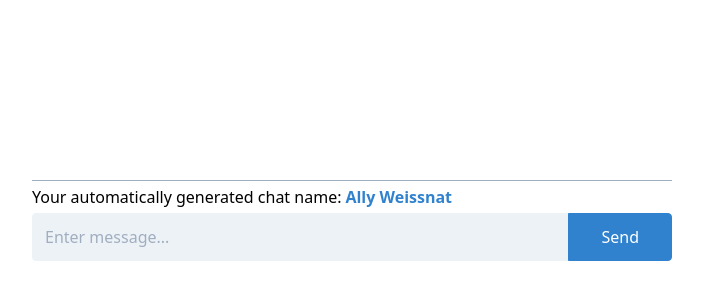
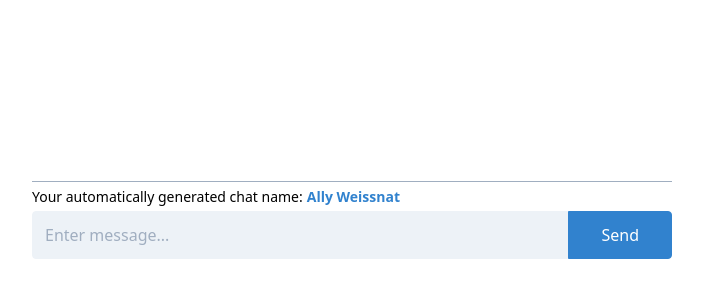
Before and after one commit to horyan/chatty, a Vue app: page / in a window 1280 px wide. Shown: the part 184-484 px from the top of the page, without its empty margins (288-991 px from the left). Built offline with nearby package versions, Linux system fonts and the light colour scheme; what vuefire would draw is missing.

Commit message:
reduced text size of validation message, active chatname, and  messageList names

```diff
--- a/src/App.vue
+++ b/src/App.vue
@@ -2,9 +2,9 @@
   <div class="flex mx-auto h-screen items-center w-1/2">
     <div class="w-full">
       <MessagesList class="my-2" :messageList="messages"/>
-      <span v-if="!isValidMessage" class="flex text-blue-600">Please enter valid message</span>
-      <span class="flex border-t border-gray-500 py-1">Your automatically generated chat name:
-        <span class="font-semibold text-blue-600 pl-1">{{name}}</span>
+      <span v-if="!isValidMessage" class="flex text-blue-600 text-sm">Please enter valid message</span>
+      <span class="flex border-t border-gray-500 text-sm py-1">Your automatically generated chat name:
+        <span class="font-semibold text-blue-600 text-sm pl-1">{{name}}</span>
       </span>
       <div class="flex leading-snug">
         <input class="flex-1 rounded-l bg-gray-200 border border-gray-200 hover:border-gray-500 focus:bg-white focus:border-gray-500 focus:outline-none text-gray-700 px-3 py-2" type="text" placeholder="Enter message..." v-model="newMessage"/>
--- a/src/components/MessagesList.vue
+++ b/src/components/MessagesList.vue
@@ -2,7 +2,7 @@
   <ul>
     <li v-for="(message, index) in messageList" :key="index" class="flex justify-between my-1" v-show="message.value">
       <div>
-        <span v-if="message.name" class="font-semibold px-2 bg-blue-600 text-white rounded-full">{{message.name}}</span>
+        <span v-if="message.name" class="font-semibold px-2 bg-blue-600 text-sm text-white rounded-full">{{message.name}}</span>
         <span class="pl-2">{{message.value}}</span>
       </div>
       <span class="text-gray-500">{{message.createdAt}}</span>
```
